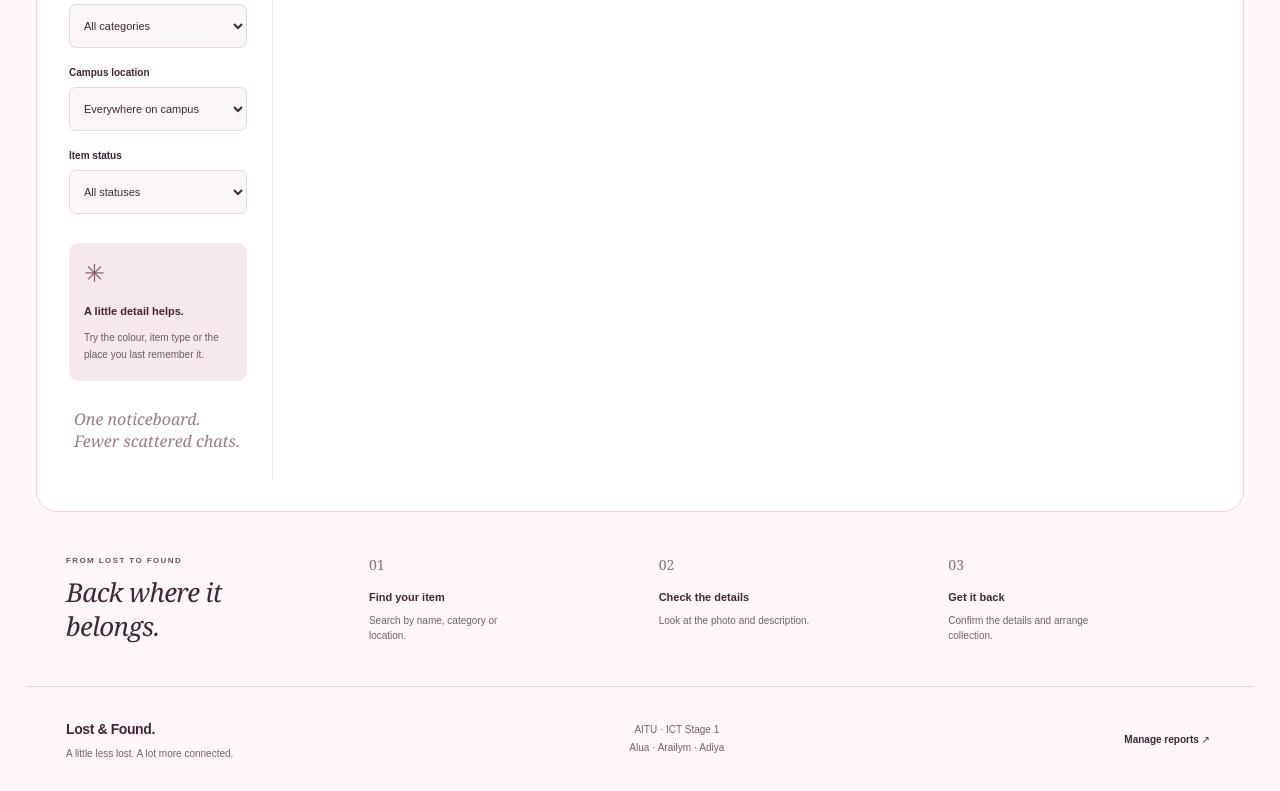
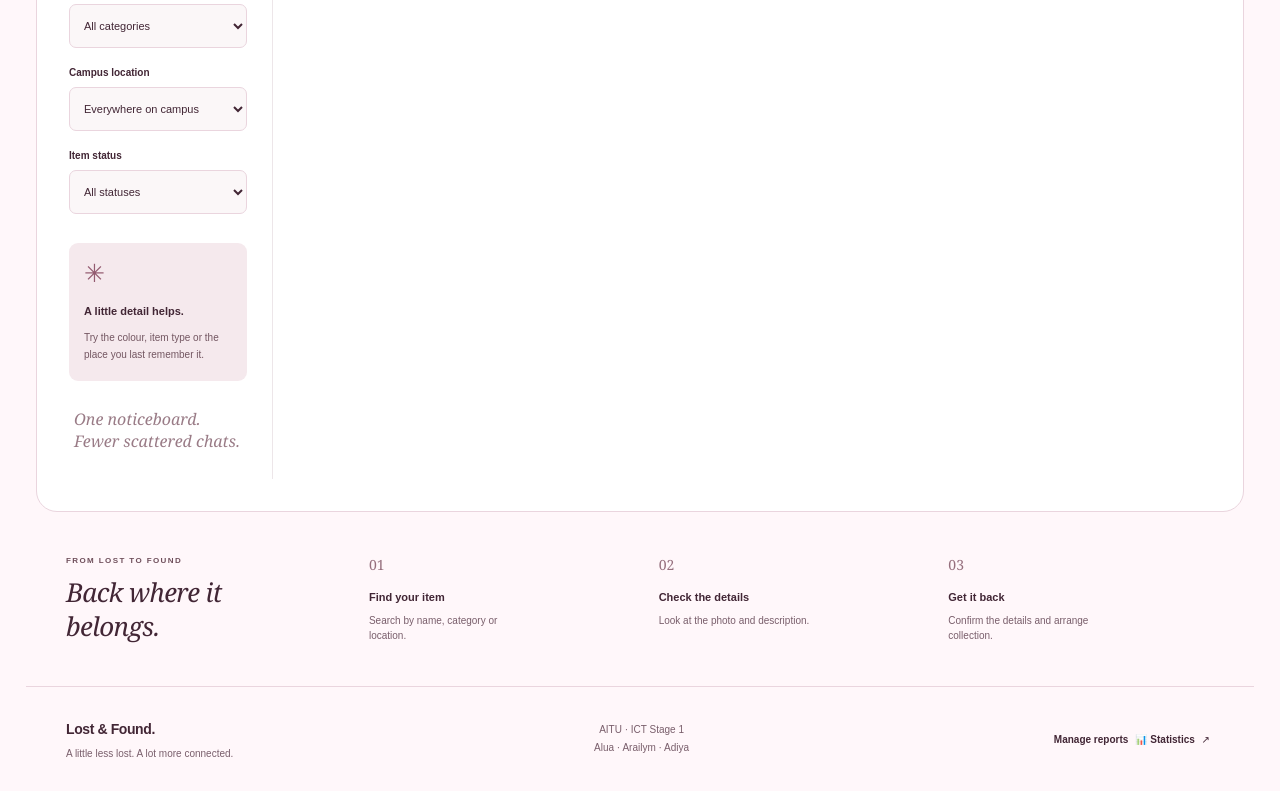
Before and after one commit to tlmahanalua-blip/lost-found, a website with bundled scripts: page public/index.html in a window 1280 px wide. Shown: the part 1084-1875 px from the top of the page. Built offline with nearby package versions, Linux system fonts and the light colour scheme; files whose address does not match are found by name.

Commit message:
Update index.html

```diff
--- a/public/index.html
+++ b/public/index.html
@@ -45,7 +45,11 @@
     </section>
     <section class="how-strip" aria-labelledby="how-title"><div><div class="eyebrow">FROM LOST TO FOUND</div><h2 id="how-title">Back where it belongs.</h2></div><div><span>01</span><strong>Find your item</strong><p>Search by name, category or location.</p></div><div><span>02</span><strong>Check the details</strong><p>Look at the photo and description.</p></div><div><span>03</span><strong>Get it back</strong><p>Confirm the details and arrange collection.</p></div></section>
   </main>
-  <footer><div><strong>Lost & Found.</strong><span>A little less lost. A lot more connected.</span></div><p>AITU · ICT Stage 1<br>Alua · Arailym · Adiya</p><button class="nav-link" id="coordinator-btn">Manage reports <span aria-hidden="true">↗</span></button></footer>
+  <footer><div><strong>Lost & Found.</strong><span>A little less lost. A lot more connected.</span></div><p>AITU · ICT Stage 1<br>Alua · Arailym · Adiya</p><button class="nav-link" id="coordinator-btn">Manage reports
+<a href="statistics.html" class="nav-link">
+  📊 Statistics
+</a>
+ <span aria-hidden="true">↗</span></button></footer>
   <dialog id="detail-dialog" aria-labelledby="detail-title"><button class="close-button" type="button" data-close aria-label="Close item details">×</button><div id="detail-content"></div></dialog>
   <dialog id="publish-success-dialog" class="publish-success-dialog" aria-labelledby="publish-success-title" aria-describedby="publish-success-description"><button class="close-button" type="button" data-close aria-label="Close publication confirmation">×</button><div class="publish-success-body"><div class="publish-success-icon" aria-hidden="true"><svg viewBox="0 0 48 48" fill="none"><circle cx="24" cy="24" r="21" stroke="currentColor" stroke-width="2"/><path d="m14 24 7 7 13-14" stroke="currentColor" stroke-width="3" stroke-linecap="round" stroke-linejoin="round"/></svg></div><div class="eyebrow">YOUR REPORT IS LIVE</div><h2 id="publish-success-title">Report published successfully!</h2><p id="publish-success-description">Your item has been added to the campus noticeboard.</p><p class="publish-success-item" id="publish-success-item"></p><div class="publish-success-actions"><a class="button" id="view-published-report" href="/">View my report <span aria-hidden="true">→</span></a><button class="button light" type="button" id="publish-success-close">Back to noticeboard</button></div></div></dialog>
   <dialog id="info-dialog" aria-labelledby="info-title"><button class="close-button" type="button" data-close aria-label="Close project information">×</button><div id="info-content"></div></dialog>
```
